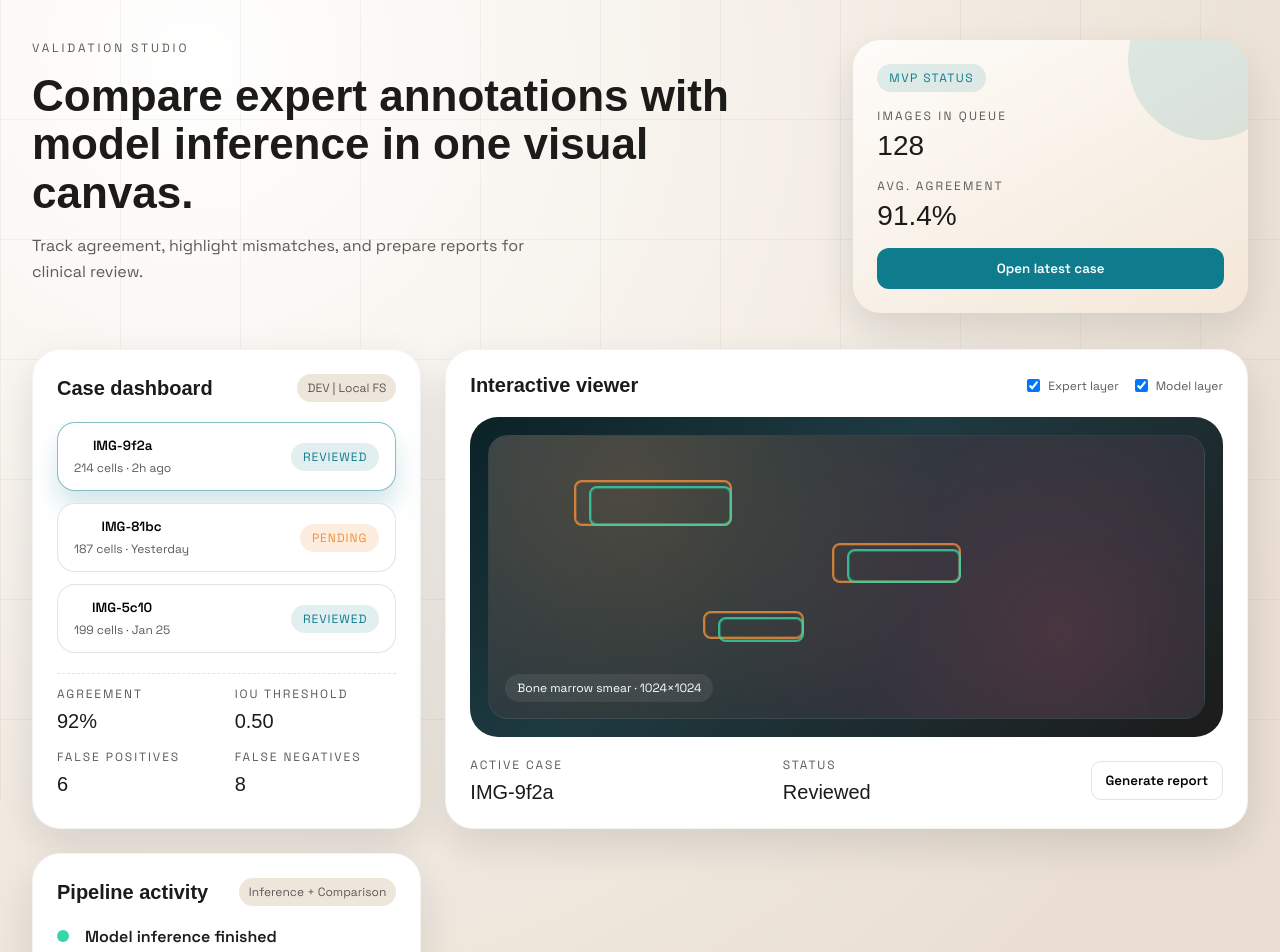
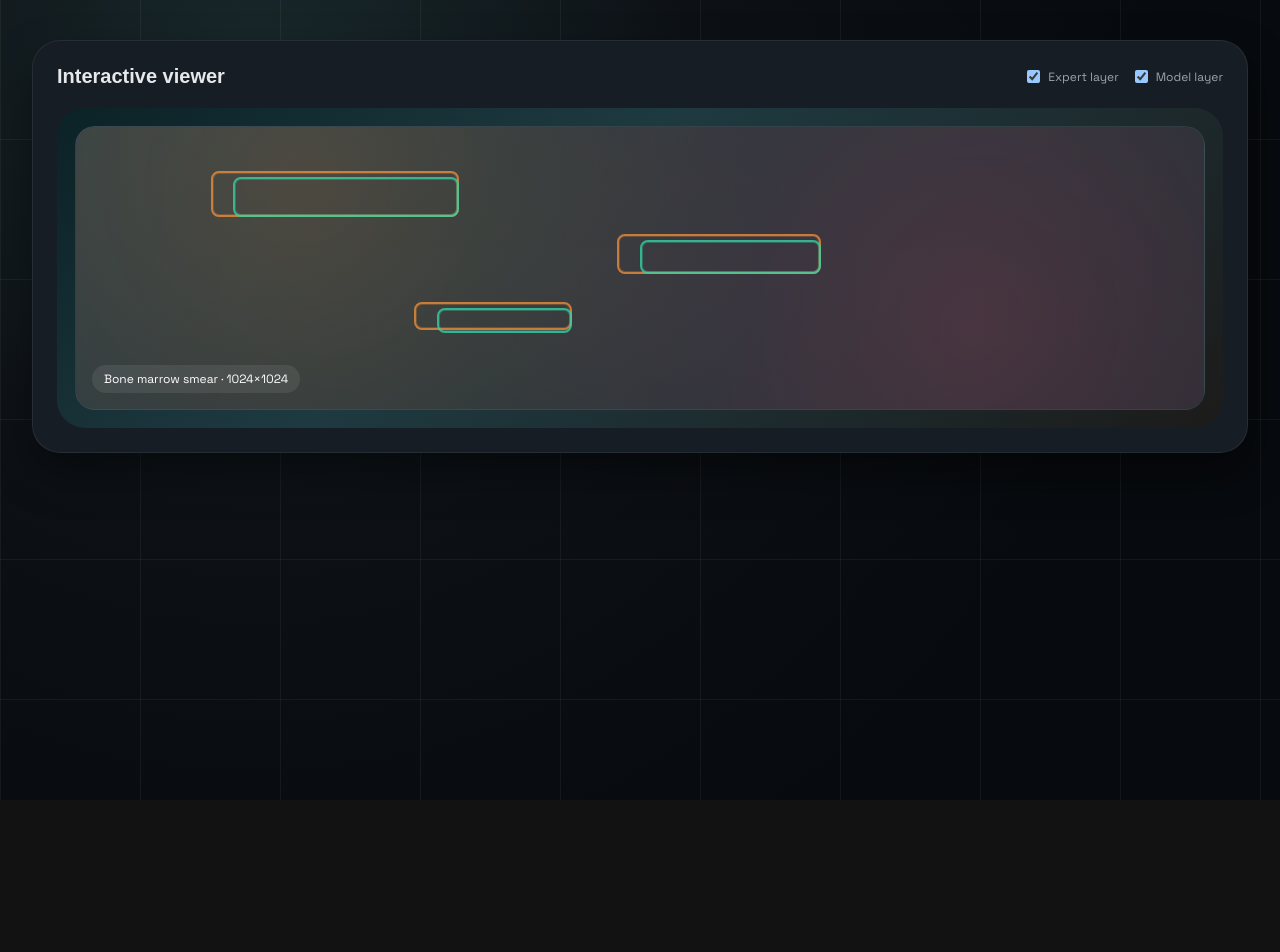
Before and after one commit to gogazub/vkr, a React (Vite) app in the folder frontend/: page / in a window 1280 px wide. Shown: the top 952 px of the page. After the commit the page ends 800 px from the top, so only its background shows below. Built offline with nearby package versions, Linux system fonts and the light colour scheme; a web font is replaced by a local one.

Commit message:
simlify frontend

```diff
--- a/frontend/src/App.jsx
+++ b/frontend/src/App.jsx
@@ -39,88 +39,10 @@ const expertBoxes = [
 export default function App() {
   const [showModel, setShowModel] = useState(true);
   const [showExpert, setShowExpert] = useState(true);
-  const [selectedCase, setSelectedCase] = useState(sampleCases[0]);
-
-  const agreementLabel = useMemo(() => {
-    if (!selectedCase.agreement) return "--";
-    return `${Math.round(selectedCase.agreement * 100)}%`;
-  }, [selectedCase]);
 
   return (
     <div className="app-shell">
-      <header className="hero">
-        <div>
-          <p className="eyebrow">Validation Studio</p>
-          <h1>
-            Compare expert annotations with model inference in one visual canvas.
-          </h1>
-          <p className="subhead">
-            Track agreement, highlight mismatches, and prepare reports for clinical
-            review.
-          </p>
-        </div>
-        <div className="hero-card">
-          <div className="pill">MVP status</div>
-          <div className="hero-stat">
-            <span className="hero-stat__label">Images in queue</span>
-            <span className="hero-stat__value">128</span>
-          </div>
-          <div className="hero-stat">
-            <span className="hero-stat__label">Avg. agreement</span>
-            <span className="hero-stat__value">91.4%</span>
-          </div>
-          <button className="primary-btn">Open latest case</button>
-        </div>
-      </header>
-
-      <main className="content-grid">
-        <section className="panel cases">
-          <div className="panel-header">
-            <h2>Case dashboard</h2>
-            <span className="tag">DEV | Local FS</span>
-          </div>
-          <div className="case-list">
-            {sampleCases.map((item) => (
-              <button
-                key={item.id}
-                className={`case-row ${
-                  selectedCase.id === item.id ? "is-active" : ""
-                }`}
-                onClick={() => setSelectedCase(item)}
-                type="button"
-              >
-                <div>
-                  <p className="case-id">{item.id}</p>
-                  <p className="case-meta">
-                    {item.cells} cells · {item.updated}
-                  </p>
-                </div>
-                <div className={`status ${item.status.toLowerCase()}`}>
-                  {item.status}
-                </div>
-              </button>
-            ))}
-          </div>
-          <div className="metrics-grid">
-            <div>
-              <p className="metric-label">Agreement</p>
-              <p className="metric-value">{agreementLabel}</p>
-            </div>
-            <div>
-              <p className="metric-label">IoU threshold</p>
-              <p className="metric-value">0.50</p>
-            </div>
-            <div>
-              <p className="metric-label">False positives</p>
-              <p className="metric-value">6</p>
-            </div>
-            <div>
-              <p className="metric-label">False negatives</p>
-              <p className="metric-value">8</p>
-            </div>
-          </div>
-        </section>
-
+      <main className="content-grid single">
         <section className="panel viewer">
           <div className="panel-header">
             <h2>Interactive viewer</h2>
@@ -181,51 +103,6 @@ export default function App() {
               </div>
             )}
           </div>
-          <div className="viewer-footer">
-            <div>
-              <p className="metric-label">Active case</p>
-              <p className="metric-value">{selectedCase.id}</p>
-            </div>
-            <div>
-              <p className="metric-label">Status</p>
-              <p className="metric-value">{selectedCase.status}</p>
-            </div>
-            <button className="ghost-btn">Generate report</button>
-          </div>
-        </section>
-
-        <section className="panel activity">
-          <div className="panel-header">
-            <h2>Pipeline activity</h2>
-            <span className="tag">Inference + Comparison</span>
-          </div>
-          <div className="activity-list">
-            <div className="activity-row">
-              <span className="dot ok" />
-              <div>
-                <p className="activity-title">Model inference finished</p>
-                <p className="activity-meta">IMG-9f2a · 18s runtime</p>
-              </div>
-            </div>
-            <div className="activity-row">
-              <span className="dot warn" />
-              <div>
-                <p className="activity-title">IoU below threshold</p>
-                <p className="activity-meta">6 mismatched cells detected</p>
-              </div>
-            </div>
-            <div className="activity-row">
-              <span className="dot" />
-              <div>
-                <p className="activity-title">Awaiting expert review</p>
-                <p className="activity-meta">IMG-81bc assigned</p>
-              </div>
-            </div>
-          </div>
-          <div className="panel-footer">
-            <button className="secondary-btn">Sync new images</button>
-            <button className="secondary-btn">Open metrics</button>
-          </div>
         </section>
       </main>
     </div>
--- a/frontend/src/styles.css
+++ b/frontend/src/styles.css
@@ -1,15 +1,15 @@
 :root {
-  color-scheme: light;
-  --bg: #f6f1ea;
-  --bg-alt: #efe6db;
-  --ink: #1c1b1a;
-  --muted: #5c5b58;
-  --accent: #0f7c8d;
-  --accent-2: #f28f3b;
-  --accent-3: #d94862;
-  --card: #ffffff;
-  --line: rgba(28, 27, 26, 0.12);
-  --shadow: 0 16px 40px rgba(18, 24, 30, 0.12);
+  color-scheme: dark;
+  --bg: #0d1116;
+  --bg-alt: #141a21;
+  --ink: #e6e8ea;
+  --muted: #9aa5ae;
+  --accent: #4dd0e1;
+  --accent-2: #f2a65a;
+  --accent-3: #ff5a7a;
+  --card: #161d25;
+  --line: rgba(230, 232, 234, 0.14);
+  --shadow: 0 20px 44px rgba(0, 0, 0, 0.45);
   --radius-lg: 28px;
   --radius-md: 18px;
   --radius-sm: 12px;
@@ -26,7 +26,7 @@
 body {
   font-family: var(--mono);
   color: var(--ink);
-  background: radial-gradient(1200px circle at 15% 5%, #ffffff 0%, var(--bg) 45%, #eadfd2 100%);
+  background: radial-gradient(900px circle at 20% 10%, rgba(77, 208, 225, 0.12) 0%, var(--bg) 48%, #070a0e 100%);
   min-height: 100vh;
 }
 
@@ -34,9 +34,9 @@ body::before {
   content: "";
   position: fixed;
   inset: 0;
-  background-image: linear-gradient(90deg, rgba(28, 27, 26, 0.04) 1px, transparent 1px),
-    linear-gradient(0deg, rgba(28, 27, 26, 0.04) 1px, transparent 1px);
-  background-size: 120px 120px;
+  background-image: linear-gradient(90deg, rgba(230, 232, 234, 0.06) 1px, transparent 1px),
+    linear-gradient(0deg, rgba(230, 232, 234, 0.06) 1px, transparent 1px);
+  background-size: 140px 140px;
   pointer-events: none;
   z-index: -1;
 }
@@ -84,7 +84,7 @@ h1 {
 }
 
 .hero-card {
-  background: linear-gradient(150deg, #fefcf9 0%, #f3e7d8 100%);
+  background: linear-gradient(150deg, #1b242e 0%, #11171f 100%);
   border-radius: var(--radius-lg);
   padding: 24px;
   box-shadow: var(--shadow);
@@ -101,7 +101,7 @@ h1 {
   width: 160px;
   height: 160px;
   border-radius: 50%;
-  background: rgba(15, 124, 141, 0.12);
+  background: rgba(77, 208, 225, 0.18);
   top: -60px;
   right: -40px;
 }
@@ -128,7 +128,7 @@ h1 {
   align-self: flex-start;
   padding: 6px 12px;
   border-radius: 999px;
-  background: rgba(15, 124, 141, 0.12);
+  background: rgba(77, 208, 225, 0.18);
   color: var(--accent);
   font-size: 12px;
   letter-spacing: 0.12em;
@@ -141,12 +141,20 @@ h1 {
   gap: 24px;
 }
 
+.content-grid.single {
+  grid-template-columns: minmax(0, 1fr);
+}
+
+.content-grid.single .viewer {
+  grid-column: span 1;
+}
+
 .panel {
   background: var(--card);
   border-radius: var(--radius-lg);
   padding: 24px;
   box-shadow: var(--shadow);
-  border: 1px solid rgba(28, 27, 26, 0.05);
+  border: 1px solid rgba(230, 232, 234, 0.08);
   display: flex;
   flex-direction: column;
   gap: 20px;
@@ -176,7 +184,7 @@ h1 {
 .tag {
   padding: 6px 10px;
   border-radius: 999px;
-  background: var(--bg-alt);
+  background: rgba(230, 232, 234, 0.08);
   font-size: 12px;
   color: var(--muted);
 }
@@ -188,7 +196,7 @@ h1 {
 
 .case-row {
   border: 1px solid var(--line);
-  background: #fff;
+  background: rgba(22, 29, 37, 0.9);
   border-radius: var(--radius-md);
   padding: 14px 16px;
   display: flex;
@@ -200,12 +208,12 @@ h1 {
 
 .case-row:hover {
   transform: translateY(-2px);
-  box-shadow: 0 12px 20px rgba(18, 24, 30, 0.08);
+  box-shadow: 0 16px 26px rgba(0, 0, 0, 0.35);
 }
 
 .case-row.is-active {
-  border-color: rgba(15, 124, 141, 0.5);
-  box-shadow: 0 16px 24px rgba(15, 124, 141, 0.18);
+  border-color: rgba(77, 208, 225, 0.6);
+  box-shadow: 0 18px 26px rgba(77, 208, 225, 0.18);
 }
 
 .case-id {
@@ -227,12 +235,12 @@ h1 {
 }
 
 .status.reviewed {
-  background: rgba(15, 124, 141, 0.12);
+  background: rgba(77, 208, 225, 0.18);
   color: var(--accent);
 }
 
 .status.pending {
-  background: rgba(242, 143, 59, 0.16);
+  background: rgba(242, 166, 90, 0.18);
   color: var(--accent-2);
 }
 
@@ -389,14 +397,15 @@ button {
 
 .primary-btn {
   background: var(--accent);
-  color: #fff;
+  color: #0b0f14;
   padding: 12px 18px;
   border-radius: 12px;
   font-weight: 600;
 }
 
 .secondary-btn {
-  background: rgba(28, 27, 26, 0.08);
+  background: rgba(230, 232, 234, 0.12);
+  color: var(--ink);
   padding: 10px 14px;
   border-radius: 10px;
   font-weight: 600;
@@ -405,13 +414,38 @@ button {
 .ghost-btn {
   background: transparent;
   border: 1px solid var(--line);
+  color: var(--ink);
   padding: 10px 14px;
   border-radius: 10px;
   font-weight: 600;
 }
 
+.is-wip {
+  display: inline-flex;
+  align-items: center;
+  gap: 8px;
+}
+
+.wip-badge {
+  font-size: 10px;
+  text-transform: uppercase;
+  letter-spacing: 0.12em;
+  padding: 4px 6px;
+  border-radius: 999px;
+  background: rgba(230, 232, 234, 0.12);
+  color: var(--muted);
+  border: 1px solid var(--line);
+}
+
+button:disabled {
+  cursor: not-allowed;
+  opacity: 0.65;
+  filter: saturate(0.7);
+  box-shadow: none;
+}
+
 button:focus-visible {
-  outline: 2px solid rgba(15, 124, 141, 0.5);
+  outline: 2px solid rgba(77, 208, 225, 0.5);
   outline-offset: 2px;
 }
 
```
